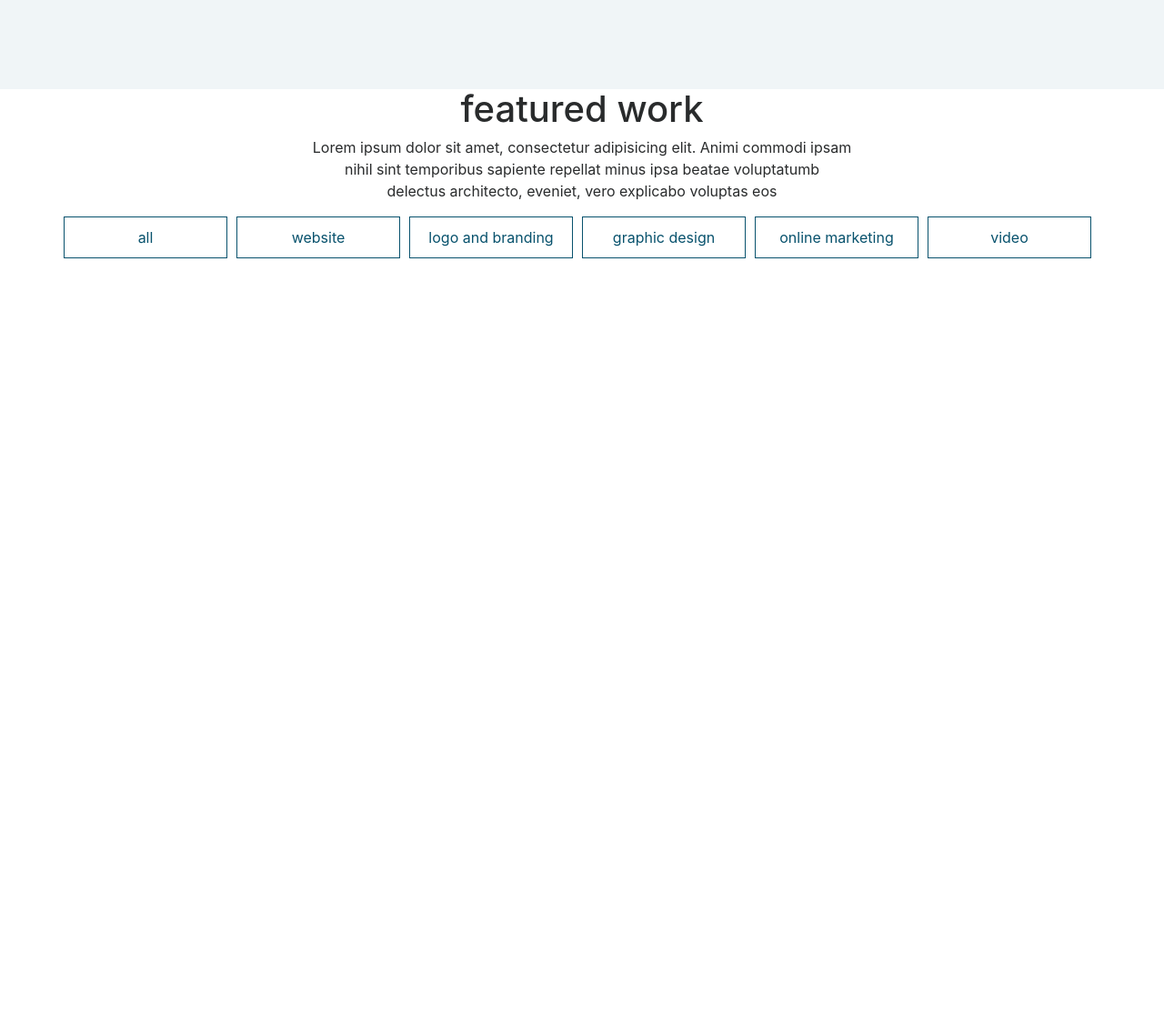
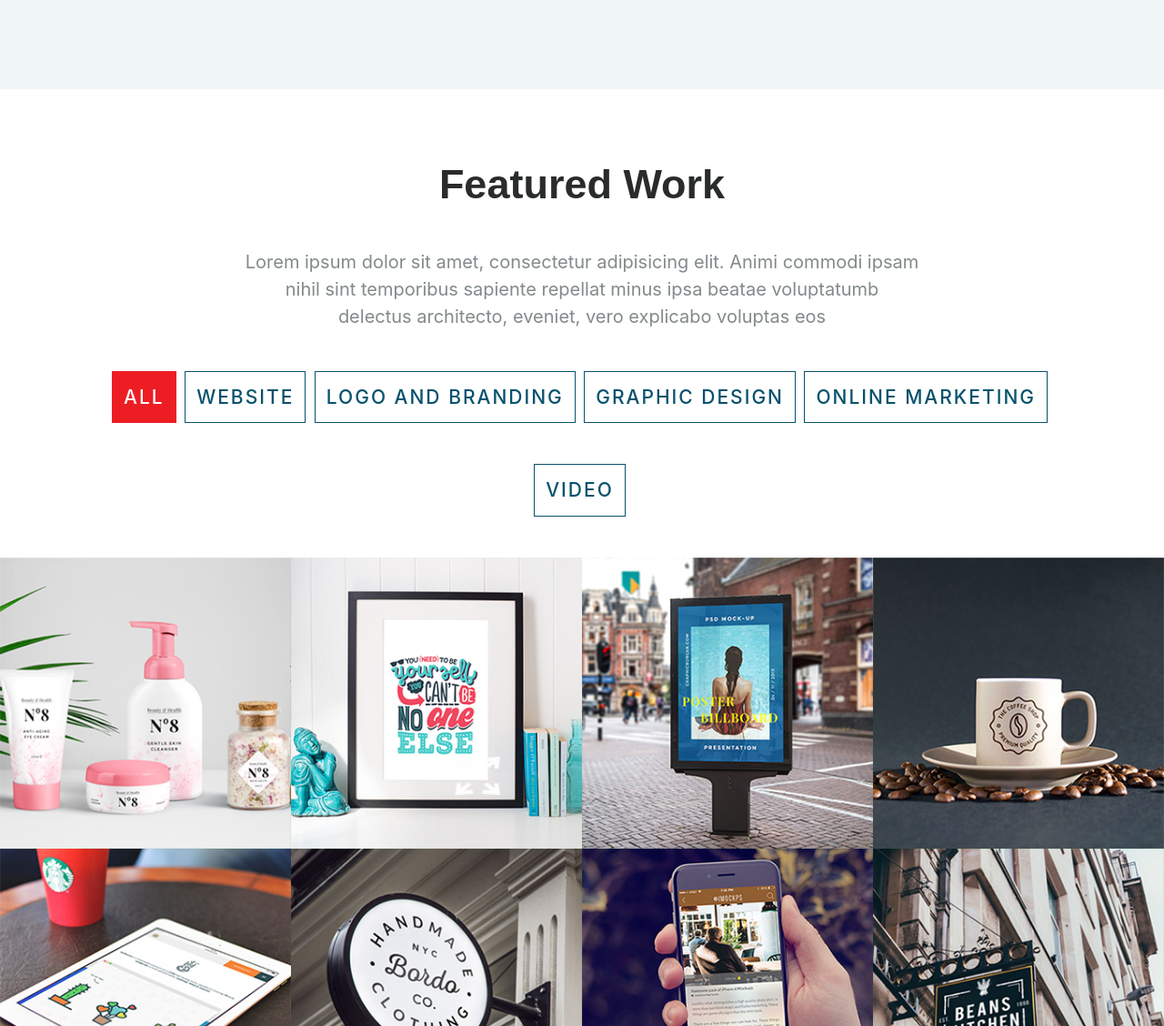
Before and after one commit to mohammedhamza1/bootstrap-4-training-project, a plain HTML site: page index.html in a window 1280 px wide. Shown: the part 1672-2800 px from the top of the page at 91% size. Before the commit the page ends 1972 px from the top, so only its background shows below. Drawn offline with Linux system fonts and the light colour scheme.

Commit message:
Add files via upload

```diff
--- a/css/style.css
+++ b/css/style.css
@@ -44,56 +44,14 @@
     text-transform: uppercase;
     font-size: 14px;
     font-family: sans-serif;
+    transition: all .3s ease-in-out;
 }
 
-
-
-
-
-
-
-
-
-
-
-
-
-
-
-
-
-
-
-
-
-
-
-
-
-
-
-
-
-
-
-
-
-
-
-
-
-
-
-
-
-
-
-
-
-
-
-
-
+.upper-bar button:hover {
+    border: 2px solid #ec1c23;
+    color: #fff;
+    background-color: #ec1c23;
+}
 
 
 
@@ -156,34 +114,6 @@
     font-weight: 500;
     font-family: sans-serif;
 }
-
-
-
-
-
-
-
-
-
-
-
-
-
-
-
-
-
-
-
-
-
-
-
-
-
-
-
-
 
 
 
@@ -288,36 +218,6 @@
 
 
 
-
-
-
-
-
-
-
-
-
-
-
-
-
-
-
-
-
-
-
-
-
-
-
-
-
-
-
-
-
-
 /*end slider*/
 
 
@@ -347,6 +247,15 @@
 .our-features .feature p {
     color: #838a8c;
 }
+
+
+
+
+
+
+
+
+
 
 
 
@@ -431,23 +340,85 @@
 
 
 
+
+
+
+
+
+
+
+
+
+
+
+
 /*end company overview*/
 
 
 /* start featured work */
 
-.our-work {}
+.our-work {
+    margin-top: 80px;
+    margin-bottom: 30px;
+    background-color: #fff;
+}
 
-.our-work h1 {}
 
-.our-work p {}
+.our-work h1 {
+    font-weight: bold;
+    text-transform: capitalize;
+    font-size: 45px;
+    font-family: sans-serif;
+    margin-bottom: 45px;
+}
 
-.our-work ul li {
+.our-work p {
+    font-size: 20px;
+    color: #838a8c;
+    margin-bottom: 45px;
+}
+
+
+.our-work .our-feilds span {
     display: inline-block;
+    margin-bottom: 45px;
     border: 1px solid #08526d;
+    padding: 12px 12px;
+    text-transform: uppercase;
+    font-weight: 500;
+    font-size: 21px;
+    margin-right: 5px;
+    letter-spacing: 2px;
     color: #08526d;
-    margin-right: 10px;
-    padding: 10px 0;
+    transition: all .3s ease-in-out;
+}
+
+.our-work .our-feilds span.active {
+    background-color: #ed1d24;
+    color: #fff;
+    border-color: #ed1d24;
+}
+
+.our-work .our-feilds span:hover {
+    background-color: #ed1d24;
+    color: #fff;
+    border-color: #ed1d24;
+}
+
+
+.our-work .shuffle-images {
+    margin-left: 0;
+    margin-right: 0;
+}
+
+.our-work .shuffle-images .col-sm {
+    padding: 0;
+    overflow: hidden;
+}
+
+.our-work .shuffle-images .col-sm img {
+    width: 100%;
+    overflow: hidden;
 }
 
 
@@ -466,14 +437,4 @@
 
 
 
-
-
-
-
-
-
-
-
-
-
 /* end featured work */
--- a/index.html
+++ b/index.html
@@ -156,16 +156,30 @@
                 <!--end col-->
             </div>
             <!--end row-->
-            <ul class="list-unstyled row">
-                <li class="col-md">all</li>
-                <li class="col-md">website</li>
-                <li class="col-md">logo and branding</li>
-                <li class="col-md">graphic design</li>
-                <li class="col-md">online marketing</li>
-                <li class="col-md">video</li>
-            </ul>
+            <div class="our-feilds">
+                <span class="active">all</span>
+                <span>website</span>
+                <span>logo and branding</span>
+                <span>graphic design</span>
+                <span>online marketing</span>
+                <span>video</span>
+            </div>
         </div>
         <!--end container-->
+        <div class="row shuffle-images">
+            <div class="col-sm logo"><img src="img/elite0.png" alt=""></div>
+            <div class="col-sm design"><img src="img/elite1.png" alt=""></div>
+            <div class="col-sm logo"><img src="img/elite2.png" alt=""></div>
+            <div class="col-sm design"><img src="img/elite3.png" alt=""></div>
+        </div>
+        <!--end row-->
+        <div class="row shuffle-images">
+            <div class="col-sm video"><img src="img/elite4.png" alt=""></div>
+            <div class="col-sm marketing"><img src="img/elite5.png" alt=""></div>
+            <div class="col-sm website"><img src="img/elite6.png" alt=""></div>
+            <div class="col-sm logo"><img src="img/elite7.png" alt=""></div>
+        </div>
+        <!--end row-->
     </div>
     <!--end featured work-->
     <!-- jQuery first, then Tether, then Bootstrap JS. -->
```
Also changed, not shown: img/elite0.png (added), img/elite1.png (added), img/elite2.png (added), img/elite3.png (added), img/elite4.png (added), img/elite5.png (added), img/elite6.png (added), img/elite7.png (added).
